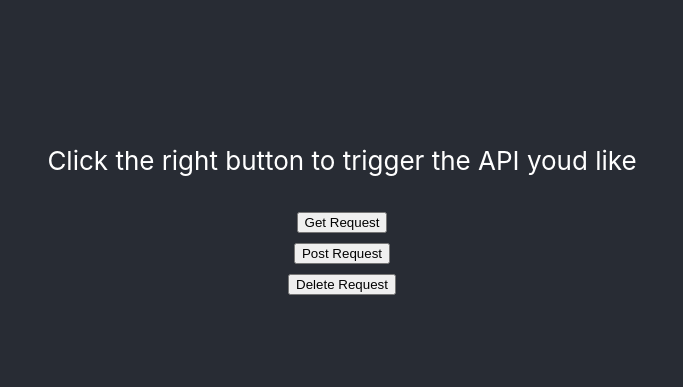
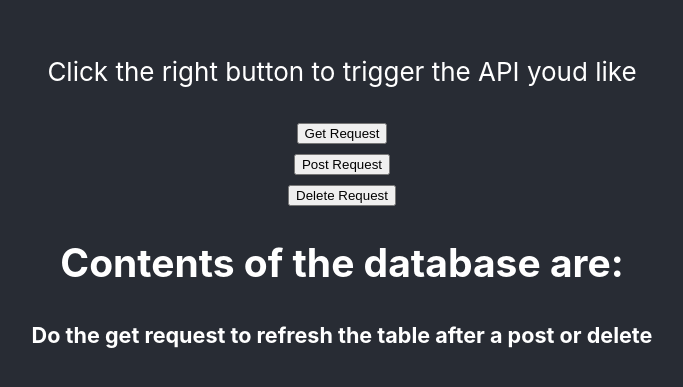
Before and after one commit to Codubee/Create-React-App-Examples, a React (Create React App) app: page / in a window 1280 px wide. Shown: the part 193-580 px from the top of the page, without its empty margins (298-981 px from the left). Built offline with nearby package versions, Linux system fonts and the light colour scheme.

Commit message:
Added examples of how to call tusing different HTTP methods

```diff
--- a/src/ApiCall/ApiCall.js
+++ b/src/ApiCall/ApiCall.js
@@ -18,7 +18,7 @@ class ApiCall extends React.Component {
     constructor(props) {
         super(props);
         // Creating a state object with an empty age
-        this.state = { people: '' };
+        this.state = { people: {} };
         /*
             When creating methods in a class component you
             must bind the 'this' keyword to those methods
@@ -71,7 +71,7 @@ class ApiCall extends React.Component {
          // Sending a DELETE http request. Notice that here there is no body
          // But there is a query parameter
          var queryParam = 1;
-         axios.post("http://java-sample-api-2020.herokuapp.com/addPerson?id="+queryParam)
+         axios.delete("http://java-sample-api-2020.herokuapp.com/deletePerson?id="+queryParam)
 
          // After the request is complete we get a response. This method handles the response.
          .then((response) => {
@@ -92,6 +92,14 @@ class ApiCall extends React.Component {
                 <button onClick={this.triggerPostApi}>Post Request</button>
                 <br></br>
                 <button onClick={this.triggerDeleteApi}>Delete Request</button>
+                <br></br>
+                <h2>Contents of the database are:</h2>
+                {
+                    Object.keys(this.state.people).map((person,idx)=>(
+                        <div key={idx}>{person}: {this.state.people[person].name}, {this.state.people[person].address}</div>
+                    ))
+                }
+                <h5>Do the get request to refresh the table after a post or delete</h5>
             </div>
 
         )
```
